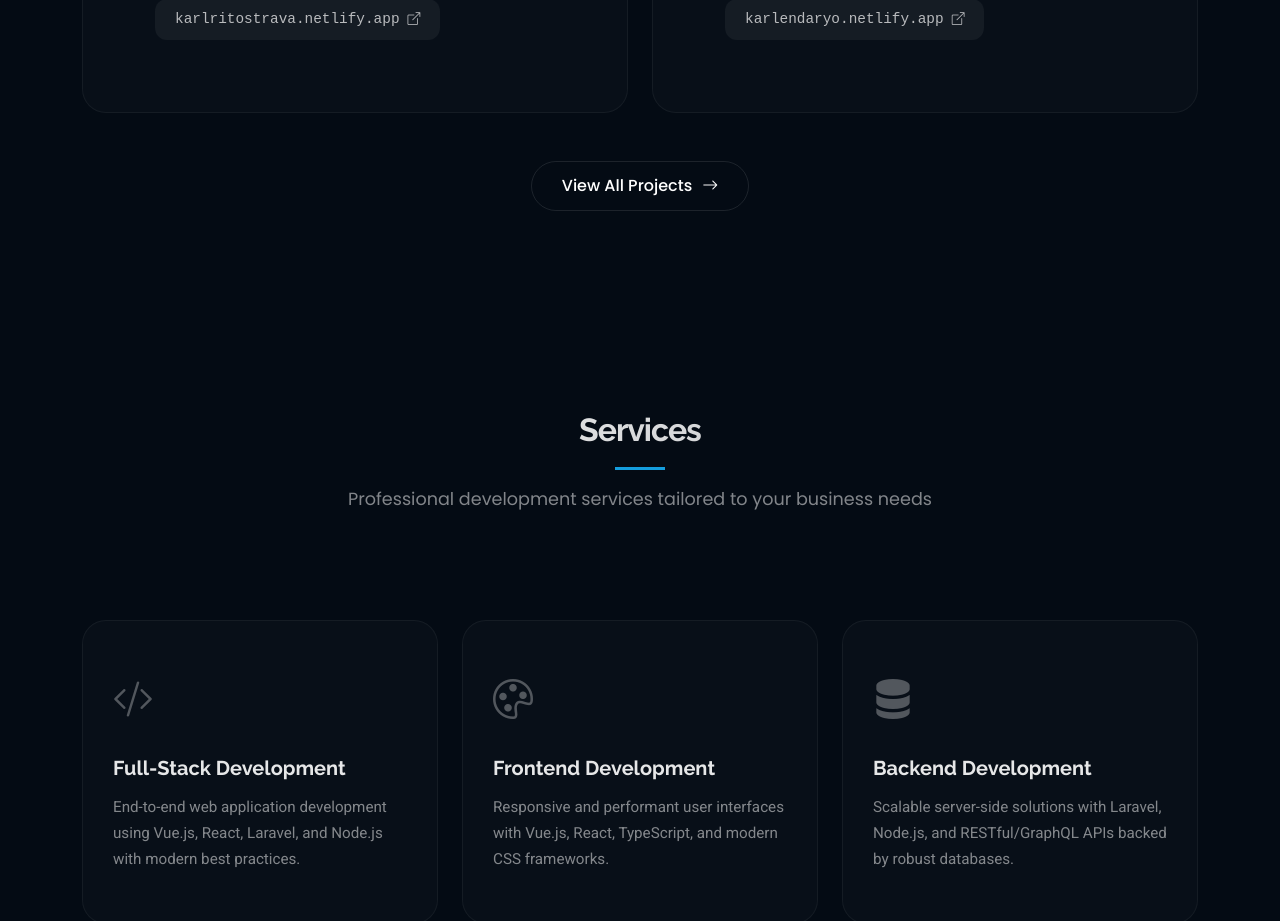
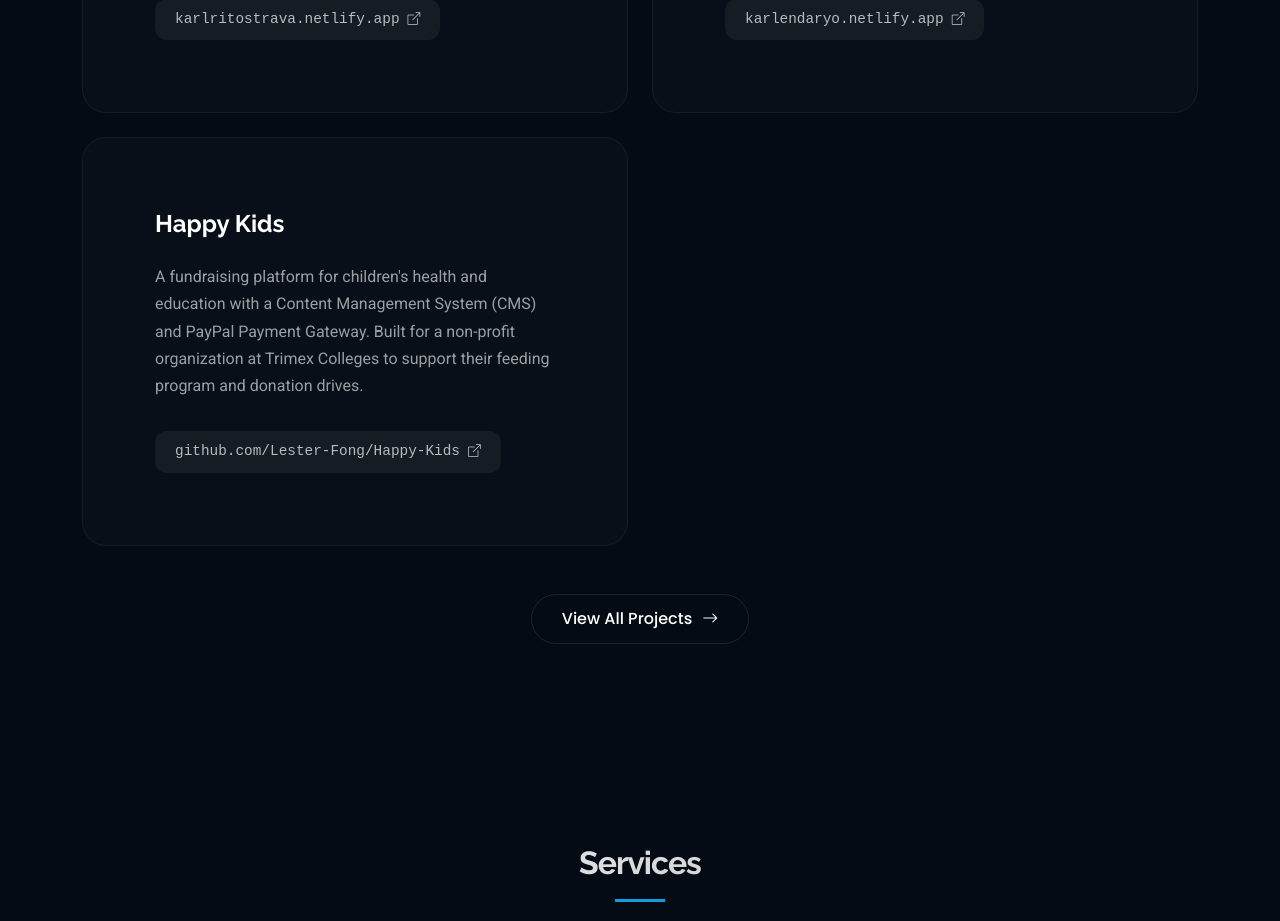
Before and after one commit to Karllouise-code/karlrito-portfolio, a Vue app: page / in a window 1280 px wide. Shown: the part 4900-5821 px from the top of the page. Built offline with nearby package versions, Linux system fonts and the light colour scheme.

Commit message:
feat: Add 'Happy Kids' project to portfolio and all projects view

```diff
--- a/src/components/PortfolioSection.vue
+++ b/src/components/PortfolioSection.vue
@@ -60,6 +60,12 @@ const projects = ref([
     description: "Vue.js scheduling app with Firebase Firestore for managing weekly tasks, featuring drag-and-drop reordering and CSV export.",
     link: "https://karlendaryo.netlify.app/",
     slug: "karlendaryo.netlify.app"
+  },
+  {
+    title: "Happy Kids",
+    description: "A fundraising platform for children's health and education with a Content Management System (CMS) and PayPal Payment Gateway. Built for a non-profit organization at Trimex Colleges to support their feeding program and donation drives.",
+    link: "https://github.com/Lester-Fong/Happy-Kids",
+    slug: "github.com/Lester-Fong/Happy-Kids"
   }
 ]);
 </script>
--- a/src/views/AllProjects.vue
+++ b/src/views/AllProjects.vue
@@ -126,6 +126,13 @@ const personalProjects = ref([
     description: "My personal portfolio website, built with Vue.js and styled with SCSS to create a clean, modern, and fully responsive design showcasing my professional journey.",
     link: "https://karllouiserito.netlify.app/",
     slug: "karllouiserito.netlify.app",
+    type: "personal"
+  },
+  {
+    title: "Happy Kids",
+    description: "A fundraising platform for children's health and education with a Content Management System (CMS) and PayPal Payment Gateway. Built with Vue.js, Laravel, GraphQL, MySQL, and Bootstrap for a non-profit organization at Trimex Colleges to support their feeding program and donation drives.",
+    link: "https://github.com/Lester-Fong/Happy-Kids",
+    slug: "github.com/Lester-Fong/Happy-Kids",
     type: "personal"
   },
   {
```
